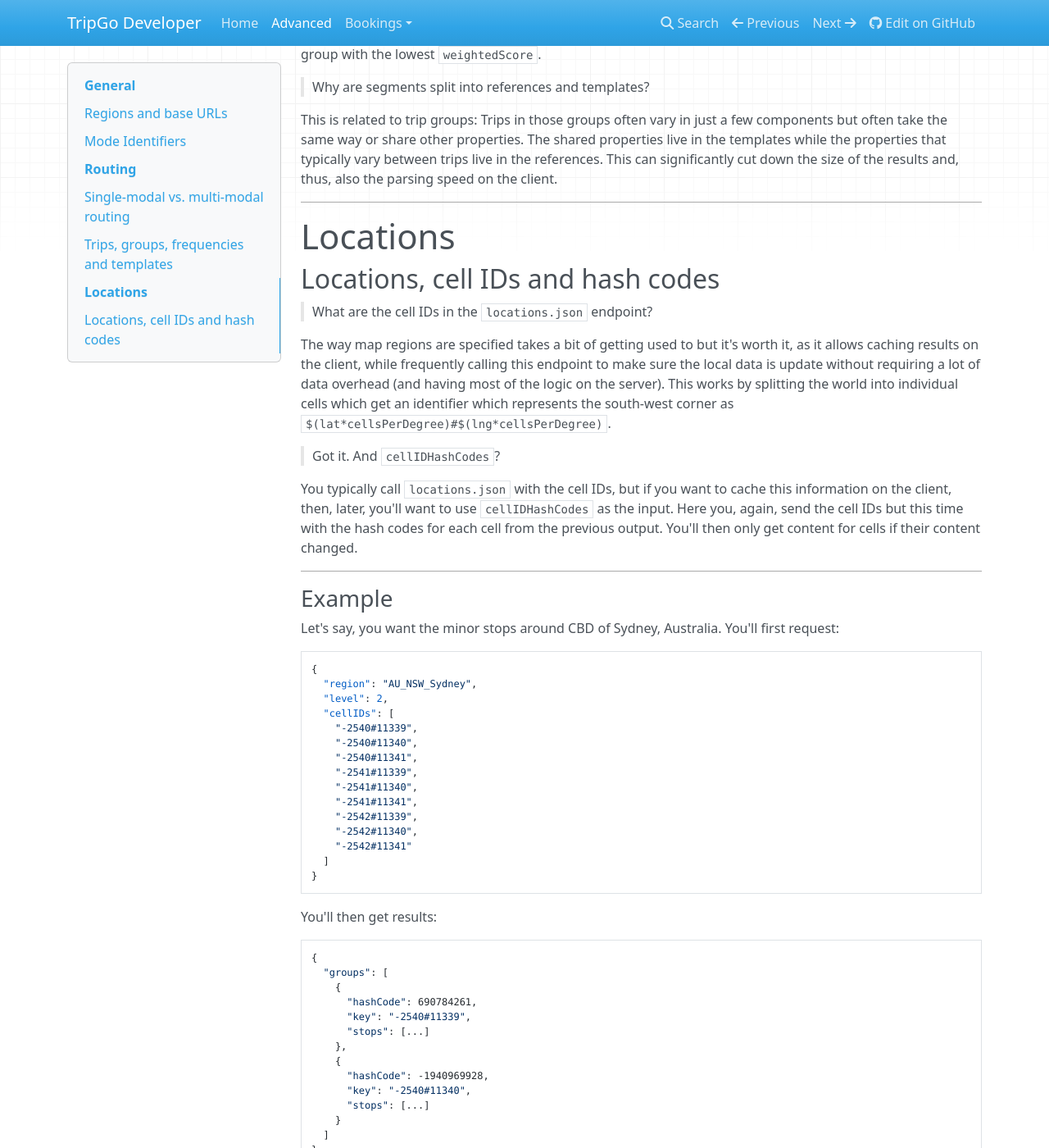
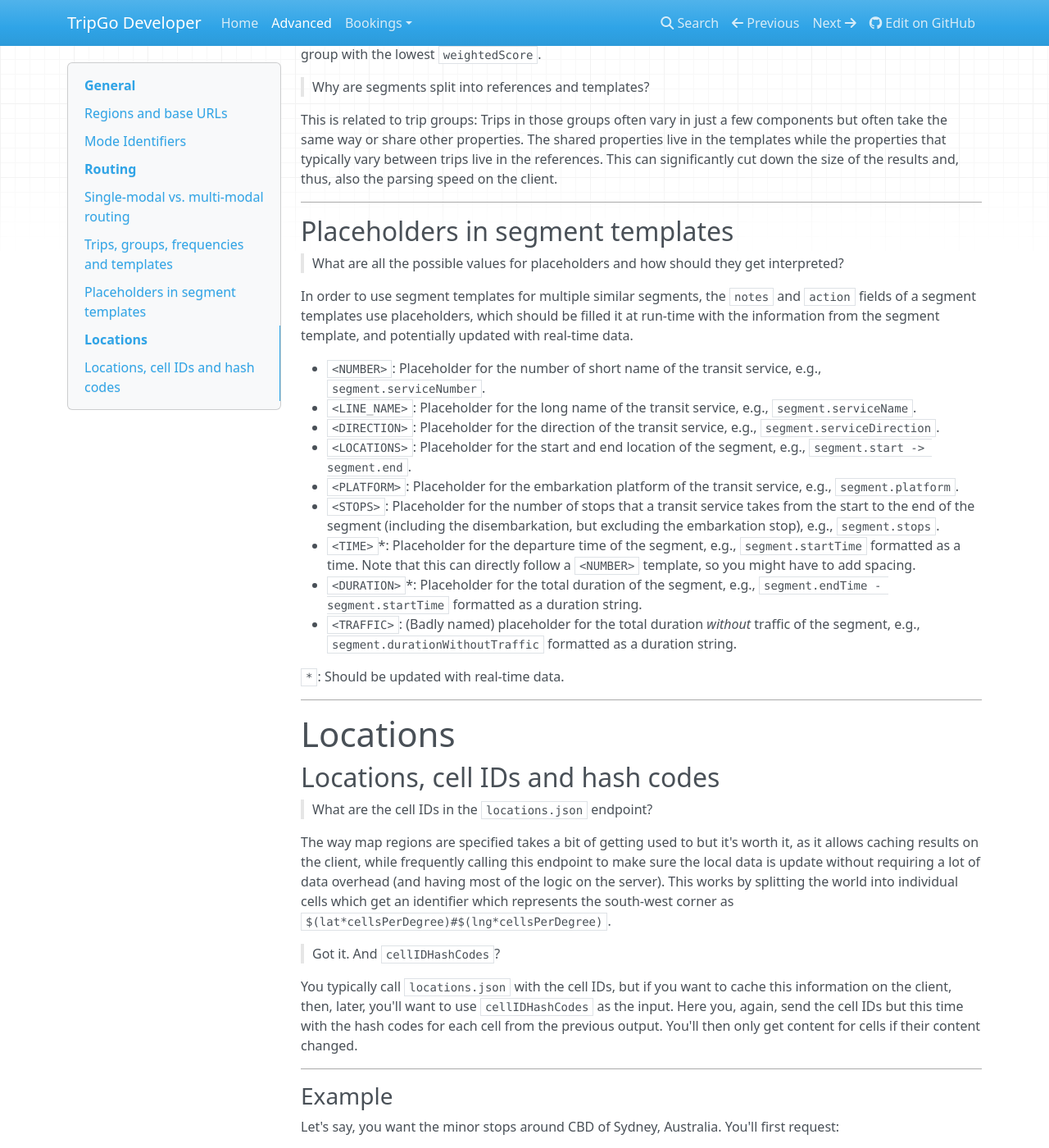
Before and after one commit to skedgo/tripgo-api, an MkDocs documentation site: the page built from docs/advanced.md, in a window 1280 px wide and 1400 px high, scrolled down 2442 px. Shown: the whole window at 82% size. Built offline with MkDocs 1.6.1, drawn with Linux system fonts in a browser that asks for light colours; nearby versions of some CDN libraries; old or Windows-style settings are respelled for this version of MkDocs.

Commit message:
Added documentation of segment placeholders

```diff
--- a/docs/advanced.md
+++ b/docs/advanced.md
@@ -106,6 +106,27 @@ This is related to trip groups: Trips in those groups often vary in just a few c
 ---
 
 
+## Placeholders in segment templates
+
+> What are all the possible values for placeholders and how should they get interpreted?
+
+In order to use segment templates for multiple similar segments, the `notes` and `action` fields of a segment templates use placeholders, which should be filled it at run-time with the information from the segment template, and potentially updated with real-time data.
+
+- `<NUMBER>`: Placeholder for the number of short name of the transit service, e.g., `segment.serviceNumber`.
+- `<LINE_NAME>`: Placeholder for the long name of the transit service, e.g., `segment.serviceName`.
+- `<DIRECTION>`: Placeholder for the direction of the transit service, e.g., `segment.serviceDirection`.
+- `<LOCATIONS>`: Placeholder for the start and end location of the segment, e.g., `segment.start -> segment.end`.
+- `<PLATFORM>`: Placeholder for the embarkation platform of the transit service, e.g., `segment.platform`.
+- `<STOPS>`: Placeholder for the number of stops that a transit service takes from the start to the end of the segment (including the disembarkation, but excluding the embarkation stop), e.g., `segment.stops`.
+- `<TIME>`*: Placeholder for the departure time of the segment, e.g., `segment.startTime` formatted as a time. Note that this can directly follow a `<NUMBER>` template, so you might have to add spacing.
+- `<DURATION>`*: Placeholder for the total duration of the segment, e.g., `segment.endTime - segment.startTime` formatted as a duration string.
+- `<TRAFFIC>`: (Badly named) placeholder for the total duration *without* traffic of the segment, e.g., `segment.durationWithoutTraffic` formatted as a duration string.
+
+`*`: Should be updated with real-time data.
+
+---
+
+
 # Locations
 
 ## Locations, cell IDs and hash codes
```
Also changed, not shown: docs/index.md (+1 -1 lines).
